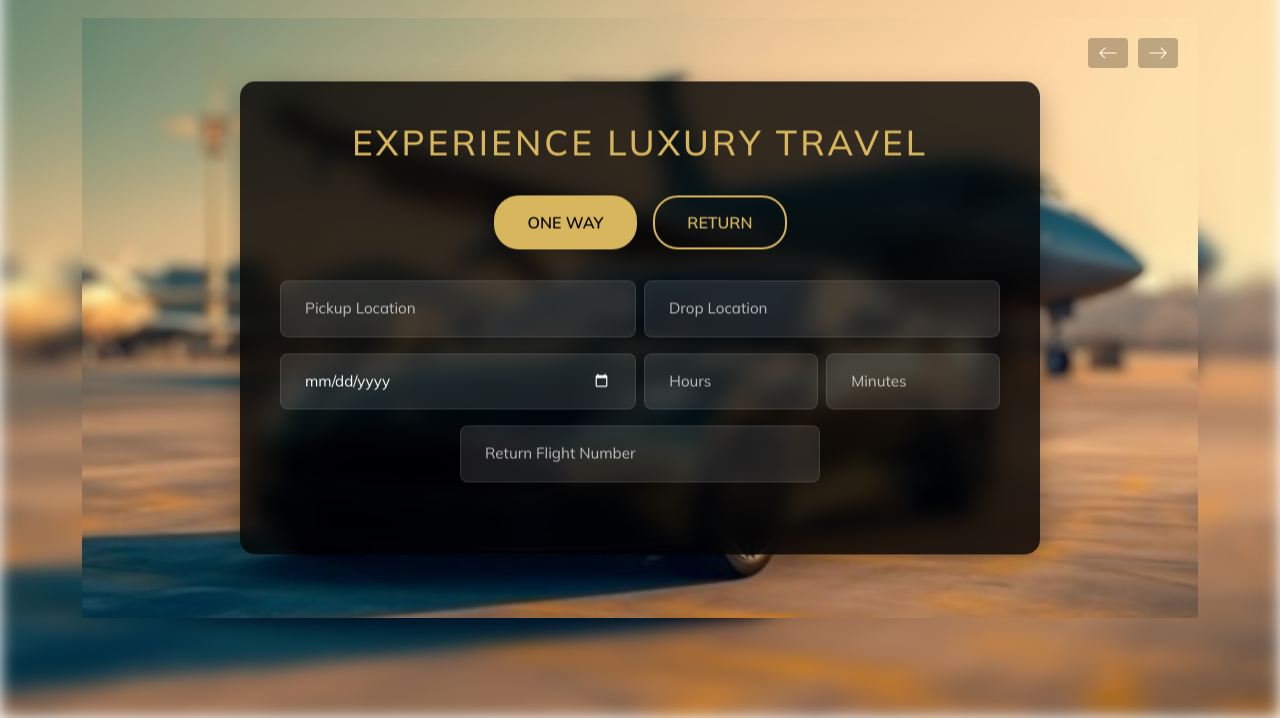
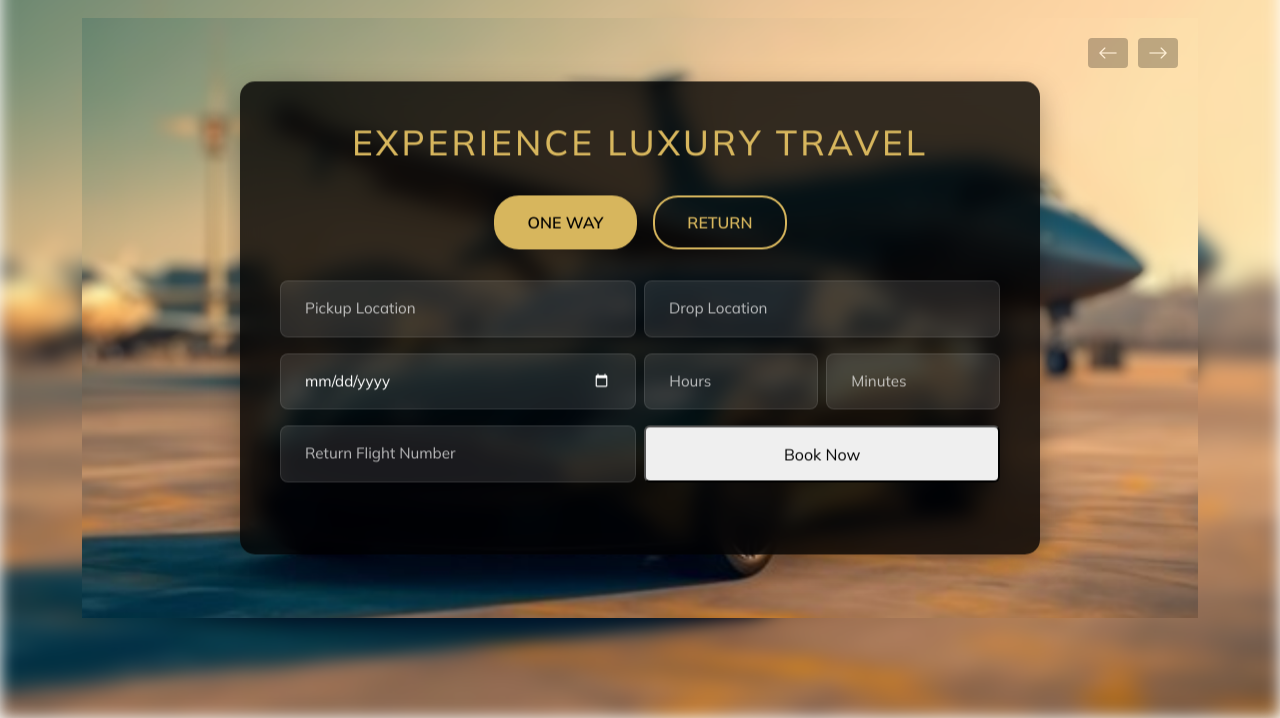
Before and after one commit to Waliii31/AIRPORT-WAY, a plain HTML site: page index.html in a window 1280 px wide. Shown: the part 82-800 px from the top of the page. Drawn offline with nearby package versions, Linux system fonts and the light colour scheme.

Commit message:
Update index.html

```diff
--- a/index.html
+++ b/index.html
@@ -110,8 +110,11 @@
                                         <input type="number" min="0" max="59" placeholder="Minutes">
                                     </div>
                                 </div>
-                                <div class="w-100 d-flex justify-content-center align-content-center">
+                                <div class="d-flex gap-2">
                                     <input class="w-50" type="text" placeholder="Return Flight Number">
+                                    <div class="w-50">
+                                        <button class="w-100 h-100 form-btn rounded">Book Now</button>
+                                    </div>
                                 </div>
                             </form>
                         </div>
@@ -138,7 +141,9 @@
                                 </div>
                                 <div class="d-flex gap-2">
                                     <input class="w-50" type="text" placeholder="Return Flight Number">
-                                        <button>Book Now</button>
+                                    <div class="w-50">
+                                        <button class="w-100 h-100 form-btn rounded">Book Now</button>
+                                    </div>
                                 </div>
                             </form>
                         </div>
```
